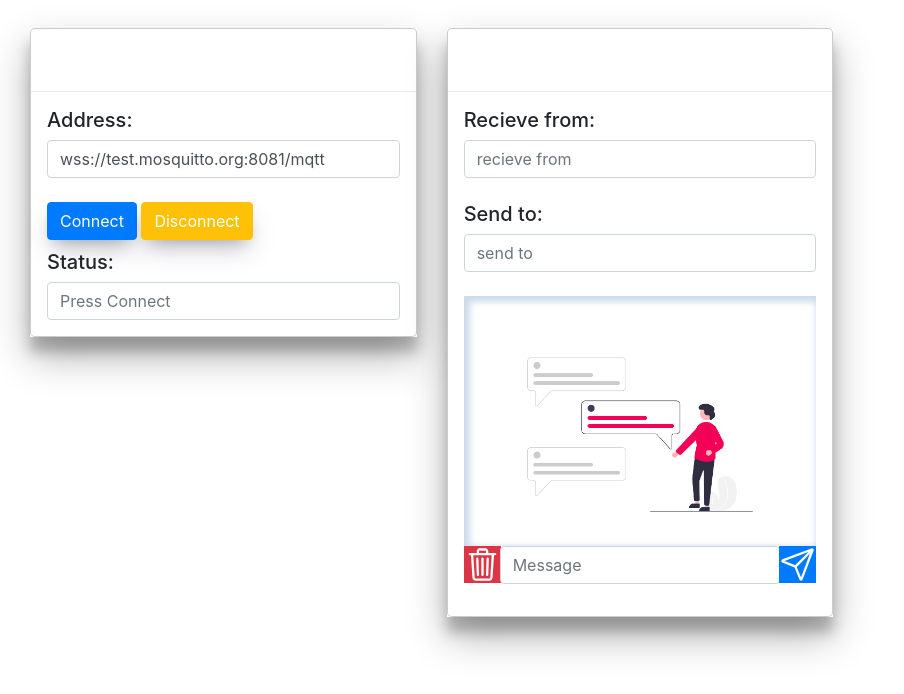
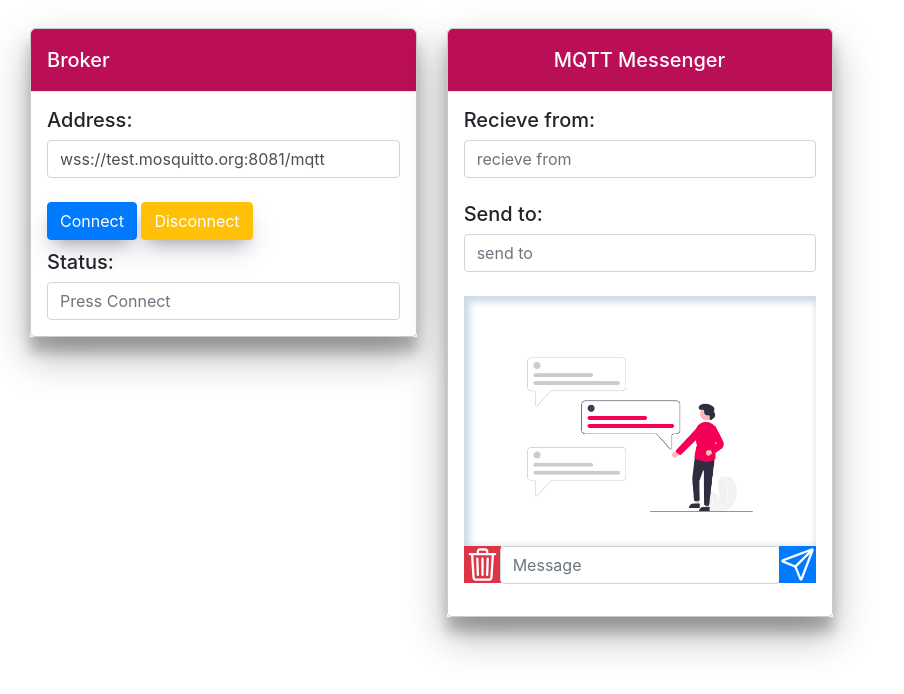
Before and after one commit to carl6227/mqttMessenger, a website: page index.html in a window 1280 px wide. Shown: the whole page, without its empty margins (0-904 px from the left). Drawn offline with nearby package versions, Linux system fonts and the light colour scheme.

Commit message:
Update index.css

```diff
--- a/index.css
+++ b/index.css
@@ -1,7 +1,7 @@
 
 
  .modal-header {
-     background-color#ba0f56;
+     background-color:#ba0f56;
      color: white;
  }
 
```
